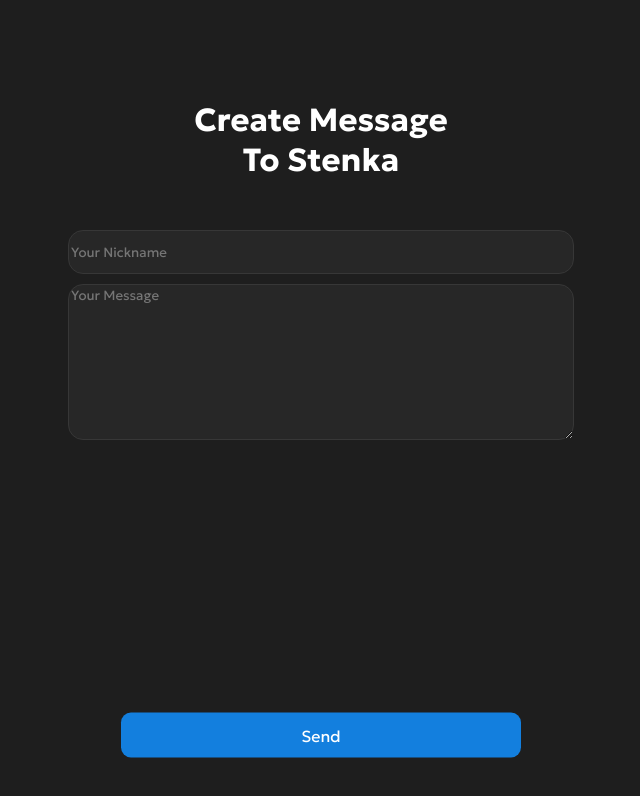
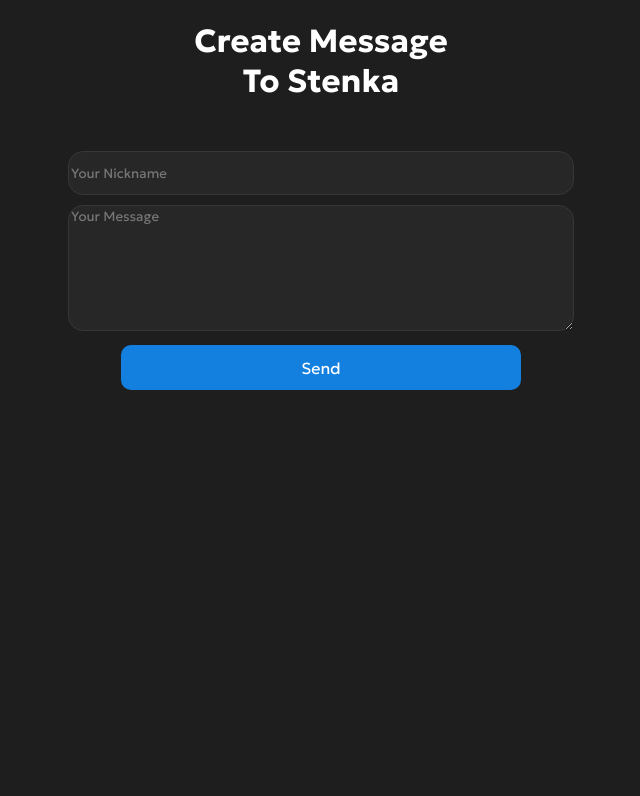
Before and after one commit to MatveyVue/hateusers, a Vue app: page /add in a window 1280 px wide. Shown: the top 796 px of the page, without its empty margins (319-959 px from the left). Built offline with nearby package versions, Linux system fonts and the light colour scheme; no server answers; the database is empty; a web font is replaced by a local one.

Commit message:
Update AddView.vue

```diff
--- a/src/views/AddView.vue
+++ b/src/views/AddView.vue
@@ -1,5 +1,5 @@
 <template>
-<div style="text-align: center; font-family: Geologica; color: white; margin-top: 100px;">
+<div style="text-align: center; font-family: Geologica; color: white; margin-top: 20px;">
 <h1>Create Message<br>To Stenka</h1>
 </div>
 <div style="text-align: center; margin-top: 50px;">
@@ -73,10 +73,6 @@ const posts = ref([]);
 </script>
 
 <style scoped>
-body {
-    touch-action: none;
-}
-
 #post-container {
     margin-top: 20px;
 }
@@ -101,7 +97,7 @@ body {
 .mess {
     background-color: #272727;
     border: 0.5px solid #373737;
-    height: 150px;
+    height: 120px;
     width: 95%;
     border-radius: 15px;
     margin-top: 10px;
@@ -116,13 +112,10 @@ body {
     font-size: 16px;
     color: white;
     border: none;
-    width: 90%;
+    width: 95%;
     height: 45px;
     border-radius: 10px;
-    position: absolute;
-    bottom: 0;
-    margin-bottom: 20px;
     max-width: 400px;
-    transform: translate(-50%, -50%);
+    margin-top: 10px;
 }
 </style>
```
